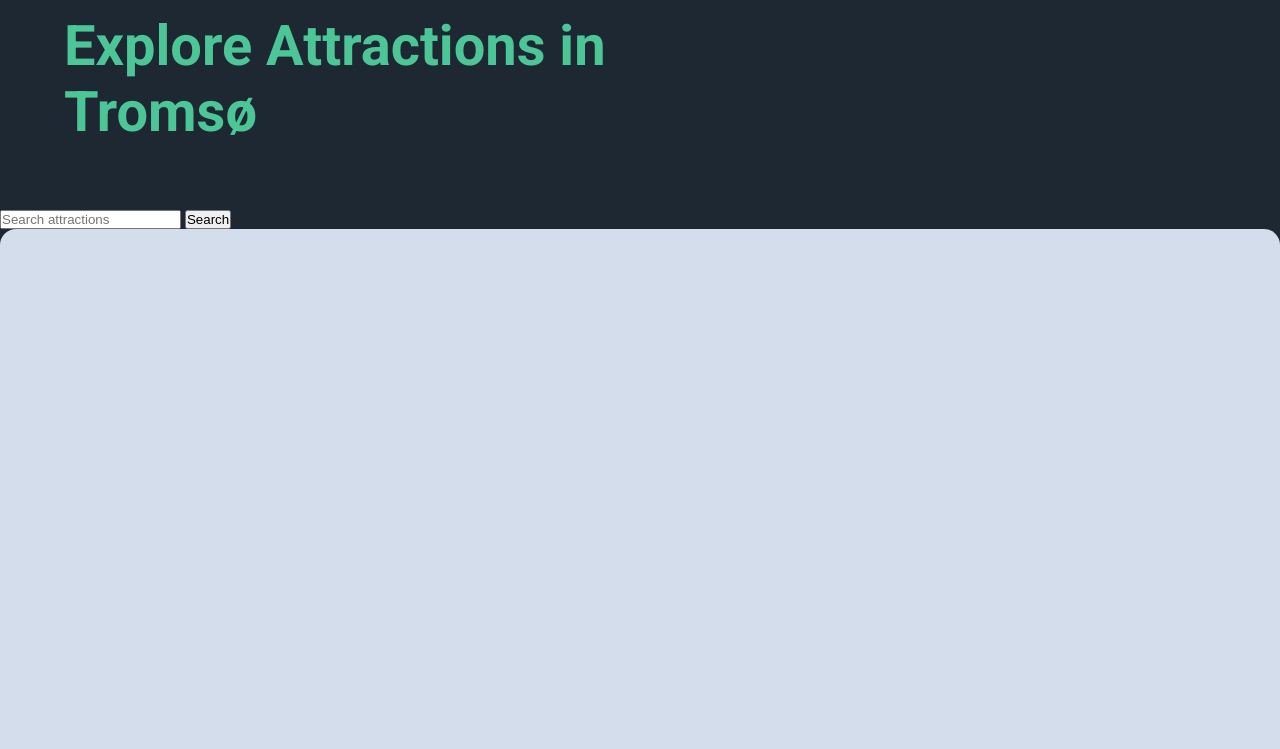
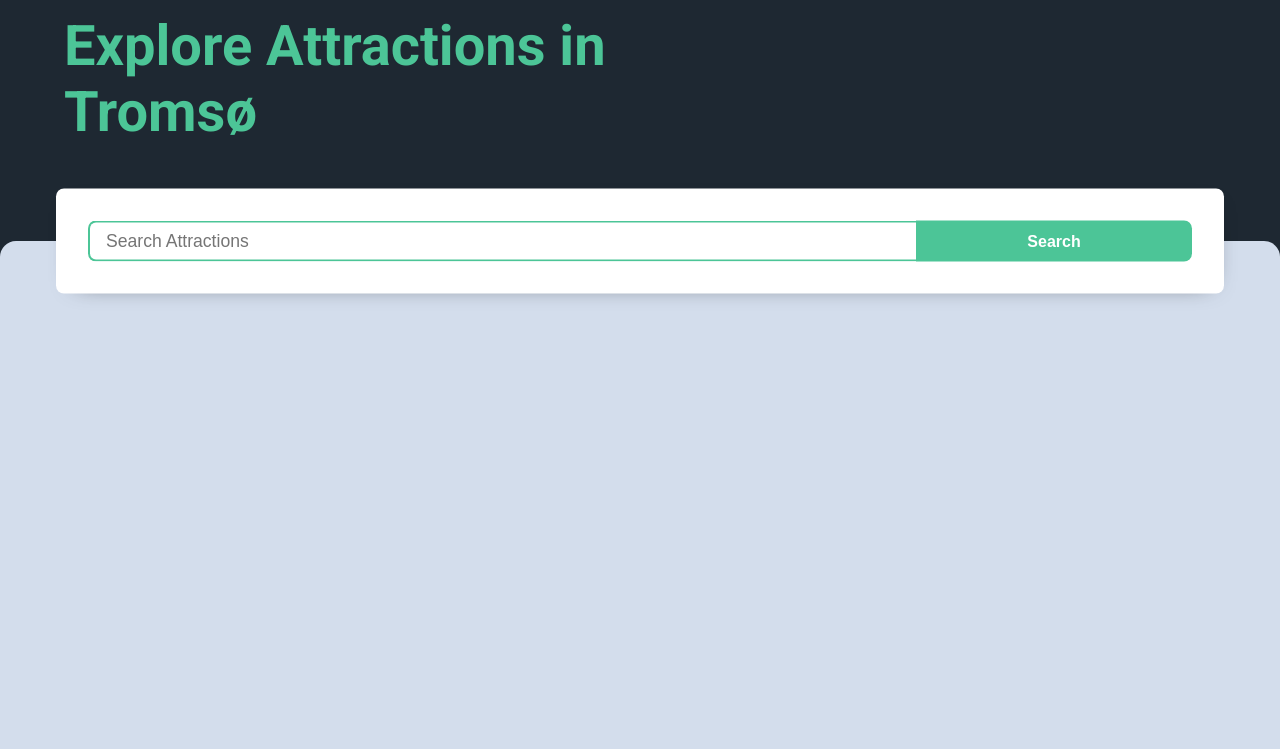
Before and after one commit to madeleinewoodbury/arctic-sprint-solutions, a Flask app: page /attractions in a window 1280 px wide. Shown: the part 51-800 px from the top of the page. Run offline with Flask 3, Linux system fonts and the light colour scheme; data that the repository does not hold is empty.

Commit message:
Implement flask form for search, style search form

```diff
--- a/app/attractions/forms.py
+++ b/app/attractions/forms.py
@@ -0,0 +1,9 @@
+from flask_wtf import FlaskForm as Form
+from wtforms import StringField, SelectField, SubmitField
+
+class SearchForm(Form):
+  search_text = StringField('Search Attractions', render_kw={'placeholder': 'Search Attractions'})
+  category = SelectField('Category', choices=[('cat1', 'Category 1'), ('cat2', 'Category 2')], render_kw={'placeholder': 'Category'})
+  age_group = SelectField('Age Group', choices=[('group1', 'Group 1'), ('group2', 'Group 2'), ('group3', 'Group 3')], render_kw={'placeholder': 'Age Groups'})
+  tag = SelectField('Tag', choices=[('tag1', 'Tag 1'), ('tag2', 'Tag 2'), ('tag3', 'Tag 3')], render_kw={'placeholder': 'Keyword'})
+  submit = SubmitField('Search', render_kw={'class': 'search-btn'})
--- a/app/attractions/templates/attractions.html
+++ b/app/attractions/templates/attractions.html
@@ -12,11 +12,13 @@
             <h1>Explore Attractions in Tromsø</h1>
         </div>
     </div>
-    <div class="form-wrapper">
+    <div class="form-wrapper" id="search-attractions-form">
         <form class="search" method="POST" action="{{ url_for('attractions.get_attractions') }}">
-          <div class="search-text">
-              <input type="text" name="search_query" placeholder="Search attractions" value="{{ search_query }}">
-              <input type="submit" value="Search" class="search-btn">
+            {{ form.hidden_tag() }}
+            <!-- TODO: Add category, tags, age groups select fields -->
+          <div class="search-text form-control">
+              {{ form.search_text }}
+              {{ form.submit }}
           </div>
         </form>
       </div>
--- a/app/attractions/views.py
+++ b/app/attractions/views.py
@@ -1,4 +1,5 @@
 from flask import render_template, abort, request
+from .forms import SearchForm
 from . import attractions
 from app.models import Attraction
 from app import db
@@ -7,15 +8,16 @@ from app import db
 # Get all attractions
 @attractions.route('/attractions', methods=['GET', 'POST'])
 def get_attractions():
-    search_query = request.form.get('search_query')
+    form = SearchForm()
+    search_text = form.data.get('search_text')
+    #TODO: Add category, tags, age groups select
 
-    # Search for attraction by name
-    if search_query:
-        attractions = Attraction.query.filter(Attraction.name.contains(search_query)).all()
-        return render_template('attractions.html', attractions=attractions)
+    if search_text:
+        attractions = Attraction.query.filter(Attraction.name.contains(search_text)).all()
+        return render_template('attractions.html', attractions=attractions, form=form)
 
     attractions = db.session.query(Attraction).all()
-    return render_template('attractions.html', attractions=attractions)
+    return render_template('attractions.html', attractions=attractions, form=form)
 
 
 # Get single attraction
--- a/app/static/css/attractions.css
+++ b/app/static/css/attractions.css
@@ -21,6 +21,58 @@
   font-size: 3rem;
   max-width: 550px;
 }
+
+/* Search Form */
+.attractions .form-wrapper {
+  max-width: 1200px;
+  width: 100%;
+  position: -webkit-sticky;
+  position: sticky;
+  top: 2rem;
+  margin: 2rem auto 0;
+}
+
+.attractions .form-wrapper form {
+  background-color: var(--white);
+  box-shadow: 3px 6px 25px -18px rgba(0,0,0,0.75);
+  padding: 1rem;
+  width: calc(100% - 2rem);
+  border-radius: .5rem;
+  position: absolute;
+  top: 50%;
+  left: 50%;
+  transform: translate(-50%, -50%);
+}
+
+.attractions .form-wrapper .form-control {
+  width: 100%;
+  display: flex;
+}
+
+.attractions .form-wrapper .search-text input[type="text"] {
+  width: 75%;
+  border: 2px solid var(--primary);
+  border-right: none;
+  border-radius: .5rem 0 0 .5rem;
+  padding: .5rem 1rem;
+  background-color: transparent;
+  font-size: 1.1rem;;
+  color: var(--dark-blue);
+}
+
+.attractions .form-wrapper .search-btn {
+  background-color: var(--primary);
+  color: var(--white);
+  outline: none;
+  font-weight: bold;
+  font-size: 1rem;
+  padding: .5rem;
+  border-radius: 0 .5rem .5rem 0;
+  border: none;
+  width: 25%;
+  cursor: pointer;
+}
+
 
 .attractions-container {
   background-color: var(--bg-light);
@@ -133,6 +185,11 @@
     max-width: 650px;
   }
 
+
+  .attractions .form-wrapper form {
+    padding: 2rem;
+  }
+
   .attractions-container {
     padding: 3rem 4rem;
   }
```
